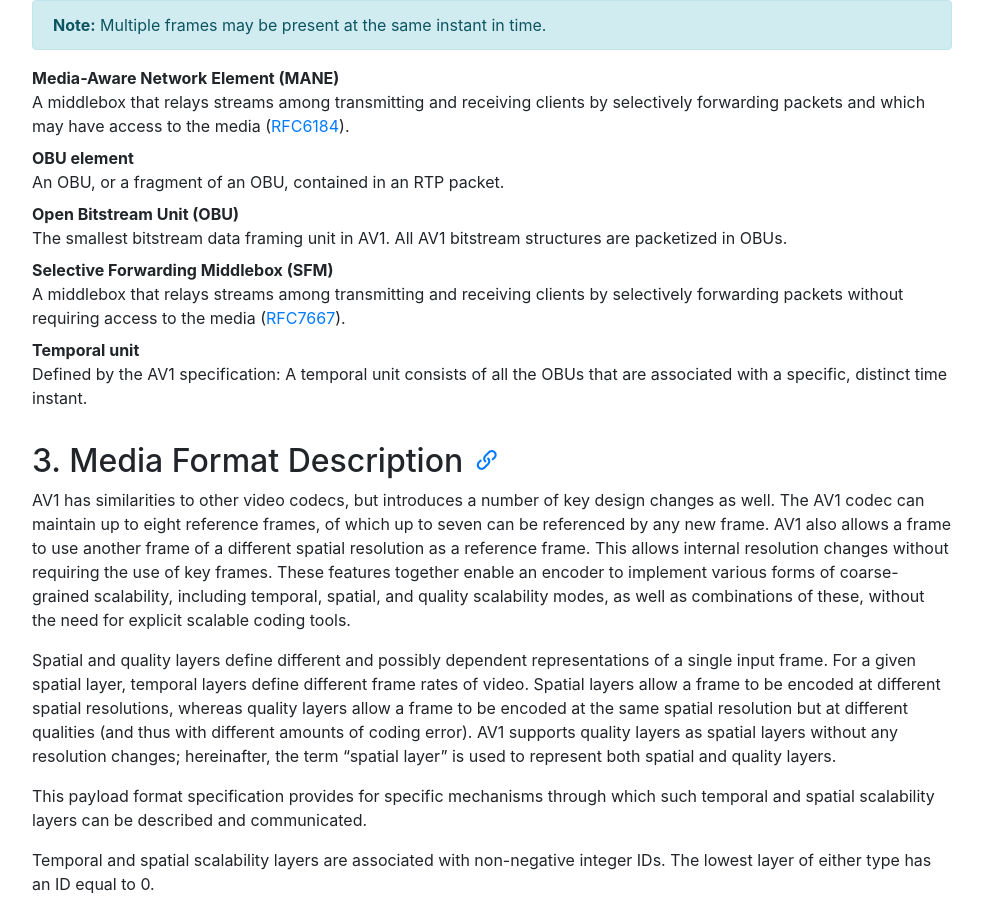
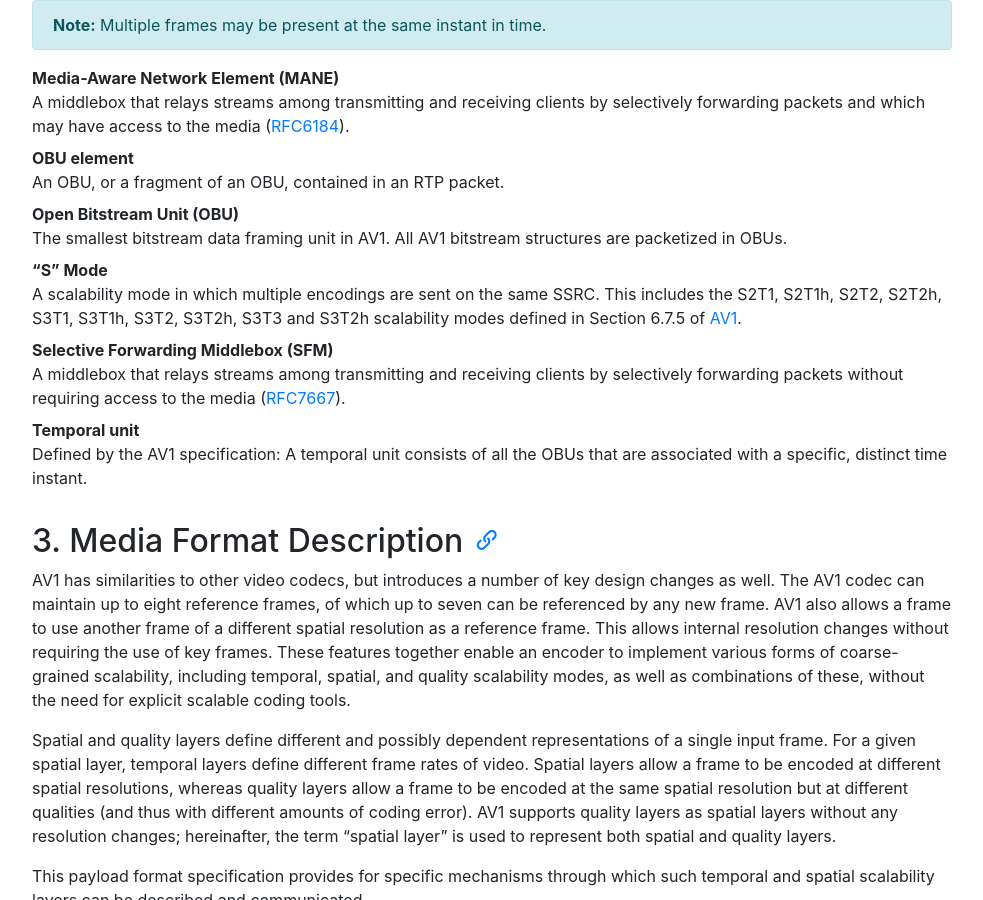
Before and after one commit to AOMediaCodec/av1-rtp-spec, a Jekyll site: the page built from index.md, in a window 1280 px wide and 900 px high, scrolled down 2538 px. Shown: the whole window, without its empty margins (53-1036 px from the left). Built offline with Jekyll 4.4.1, drawn with Linux system fonts in a browser that asks for light colours; nearby versions of some CDN libraries.

Commit message:
Definition of "S" mode
Fix for Issue https://github.com/AOMediaCodec/av1-rtp-spec/issues/131

```diff
--- a/av1-rtp-spec.md
+++ b/av1-rtp-spec.md
@@ -58,6 +58,9 @@ OBU element
 
 Open Bitstream Unit (OBU)
 : The smallest bitstream data framing unit in AV1. All AV1 bitstream structures are packetized in OBUs.
+
+"S" Mode
+: A scalability mode in which multiple encodings are sent on the same SSRC.  This includes the S2T1, S2T1h, S2T2, S2T2h, S3T1, S3T1h, S3T2, S3T2h, S3T3 and S3T2h scalability modes defined in Section 6.7.5 of [AV1].
 
 Selective Forwarding Middlebox (SFM)
 : A middlebox that relays streams among transmitting and receiving clients by selectively forwarding packets without requiring access to the media ([RFC7667]).
```
